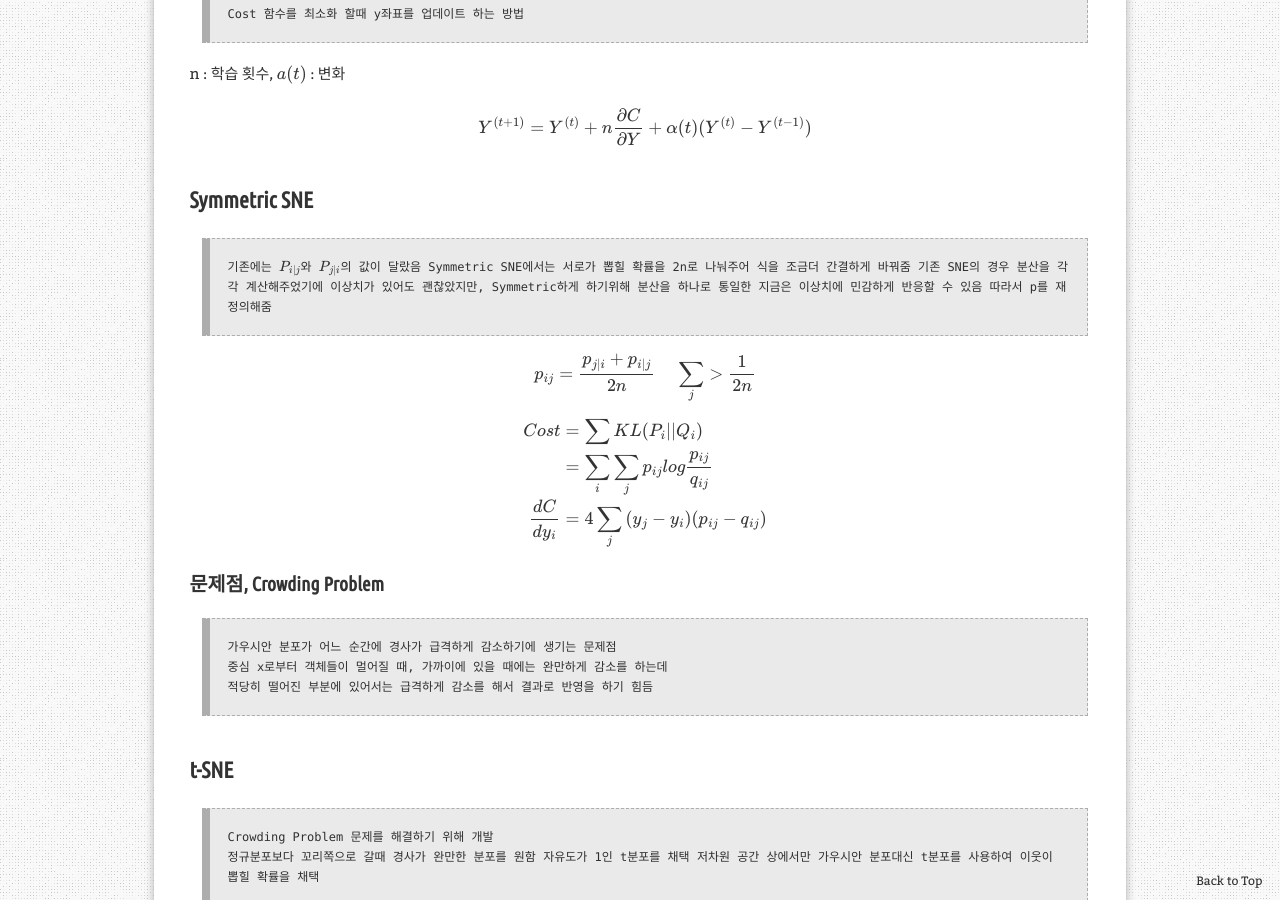
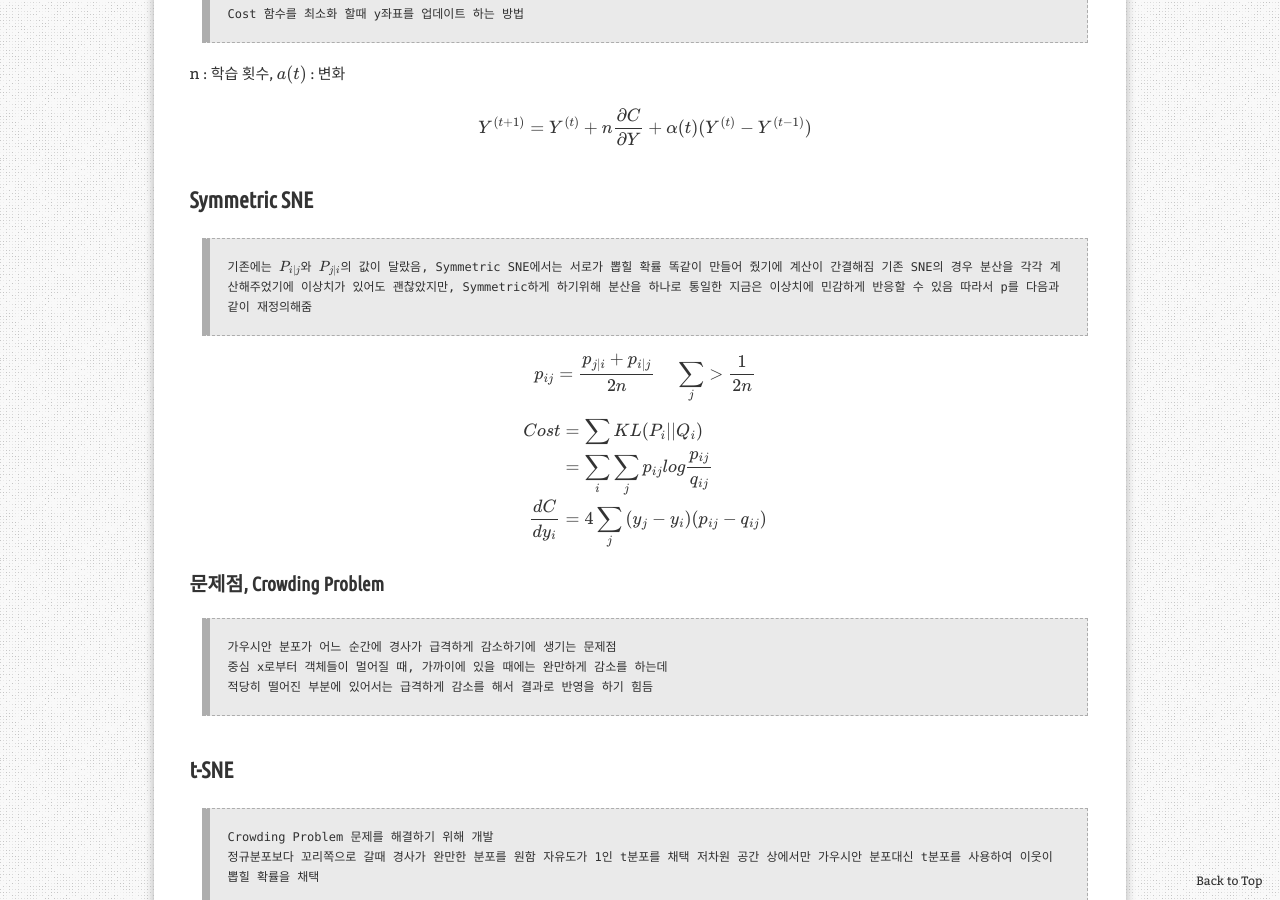
Before and after one commit to aristohyun/aristohyun.github.io, a Jekyll site: the page built from _posts/2021-07-26-T-SNE.md, in a window 1280 px wide and 900 px high, scrolled down 2240 px. Built offline with Jekyll 4.4.1, drawn with Linux system fonts in a browser that asks for light colours; formulas are drawn with MathJax 3; comment, search, counter and statistics services are not loaded.

Commit message:
Update 2021-07-26-T-SNE.md

```diff
--- a/_posts/2021-07-26-T-SNE.md
+++ b/_posts/2021-07-26-T-SNE.md
@@ -88,11 +88,11 @@ Y^{(t+1)} = Y^{(t)} + n \frac{\partial C}{\partial Y} + \alpha (t) (Y^{(t)} - Y^
 
 ## Symmetric SNE
 
-> 기존에는 $P_ {i|j}$와 $P_ {j|i}$의 값이 달랐음
-> Symmetric SNE에서는 서로가 뽑힐 확률을 2n로 나눠주어 식을 조금더 간결하게 바꿔줌
+> 기존에는 $P_ {i|j}$와 $P_ {j|i}$의 값이 달랐음,
+> Symmetric SNE에서는 서로가 뽑힐 확률 똑같이 만들어 줬기에 계산이 간결해짐
 > 기존 SNE의 경우 분산을 각각 계산해주었기에 이상치가 있어도 괜찮았지만,
 > Symmetric하게 하기위해 분산을 하나로 통일한 지금은 이상치에 민감하게 반응할 수 있음
-> 따라서 p를 재정의해줌
+> 따라서 p를 다음과 같이 재정의해줌
 
 @
 p_ {ij} = \frac {p_ {j|i} + p_ {i|j}}{2n} \;\;\;\;  \sum \limits_ {j}^{} > \frac{1}{2n}
```
